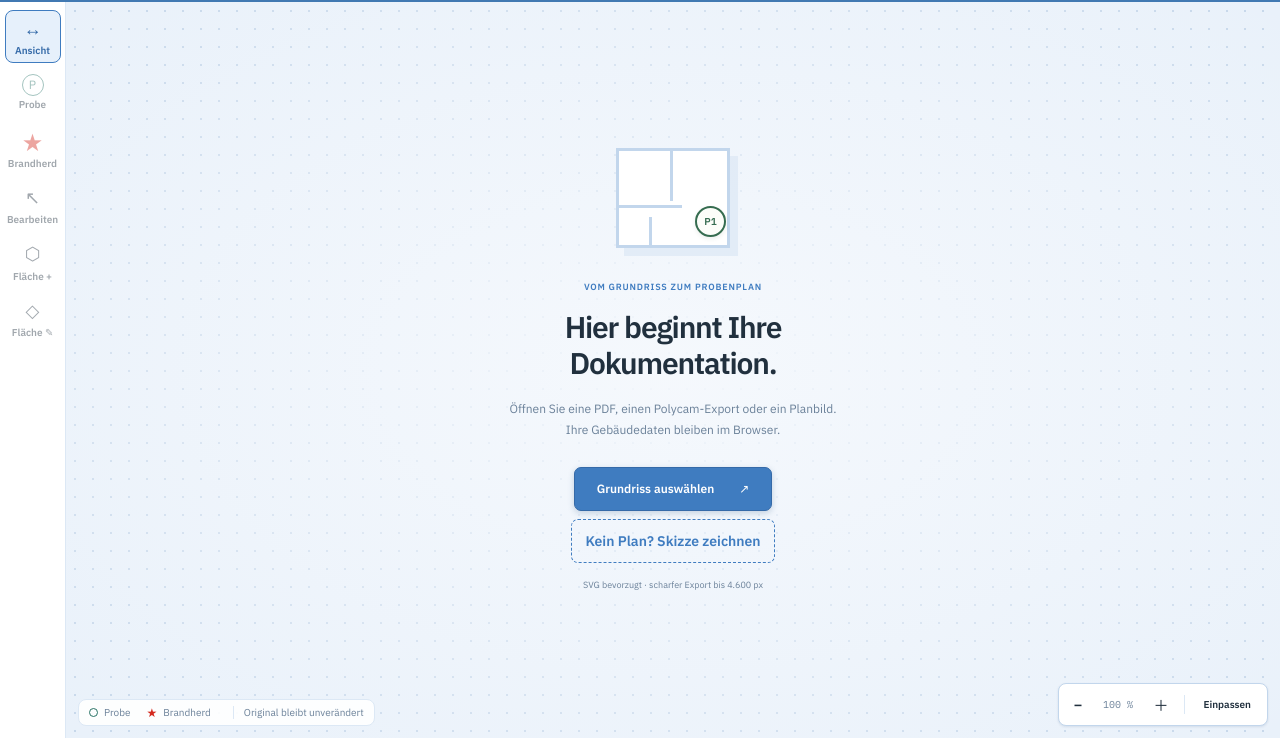
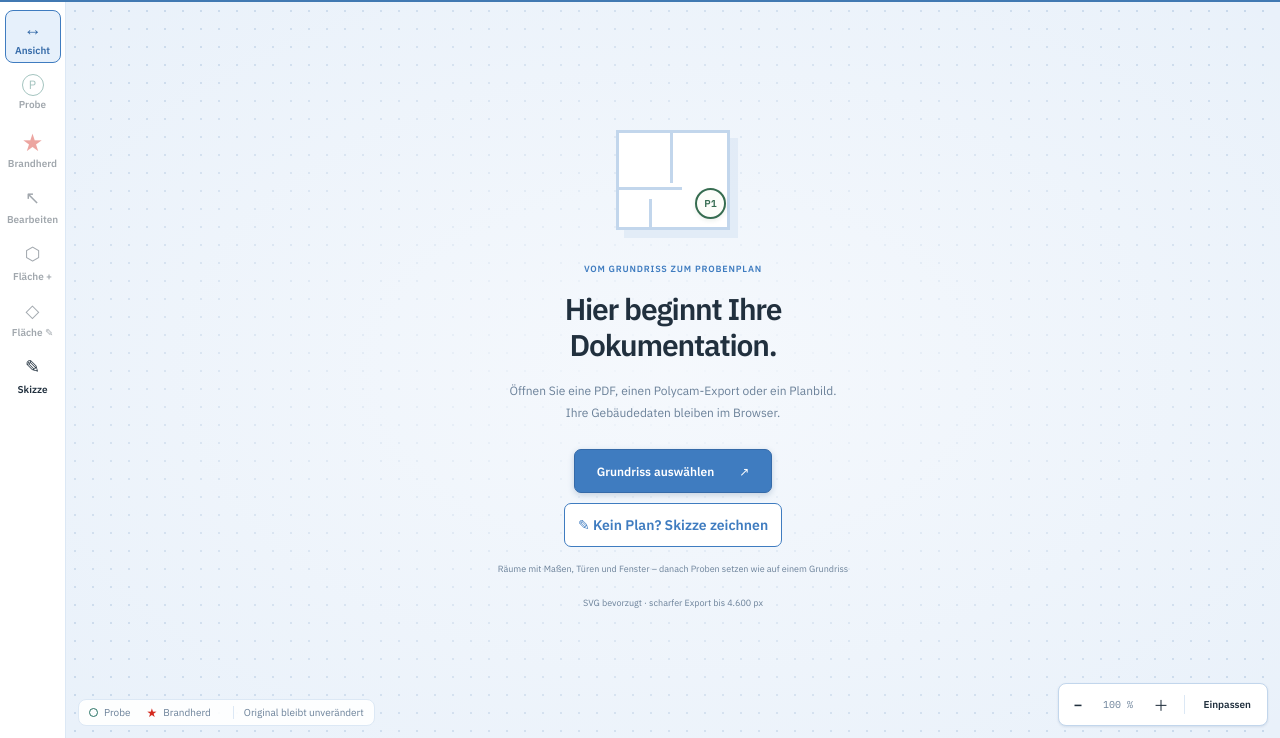
Before and after one commit to kaspersebastian83-dot/Probenplan, a website built with Vite: page index.html in a window 1280 px wide. Shown: the part 62-800 px from the top of the page. Built offline with nearby package versions, Linux system fonts and the light colour scheme.

Commit message:
PlanKit 1.39.0: „✎ Skizze“ immer erreichbar (#67)

```diff
--- a/package.json
+++ b/package.json
@@ -1,6 +1,6 @@
 {
   "name": "probenplan",
-  "version": "1.38.0",
+  "version": "1.39.0",
   "private": true,
   "type": "module",
   "scripts": {
--- a/src/layout.css
+++ b/src/layout.css
@@ -270,7 +270,7 @@ dialog.export-card label.export-check input{width:auto;margin:0}
 #stage[data-mode=warp] #mode-hint{visibility:hidden}
 
 /* Skizze */
-.welcome-sketch{margin-top:8px;background:transparent;border:1px dashed var(--kit-accent);color:var(--kit-accent)}
+.welcome-sketch{margin-top:10px;background:#fff;border:1.5px solid var(--kit-accent);color:var(--kit-accent);font-weight:700}.welcome-sketch-hint{display:block;margin:6px 0 4px}
 #sketch-actions{position:absolute;top:56px;left:50%;transform:translateX(-50%);margin:0;z-index:3;background:#fff;border:1px solid var(--kit-line2);border-radius:8px;box-shadow:0 2px 8px rgba(40,72,116,.15);padding:8px 12px;display:flex;flex-direction:column;gap:6px;width:min(760px,calc(100% - 24px))}
 #sketch-actions[hidden],#sketch-actions [hidden]{display:none!important}
 #sketch-actions .align-row{display:flex;align-items:center;gap:8px;flex-wrap:wrap}
--- a/src/main.ts
+++ b/src/main.ts
@@ -62,7 +62,7 @@ document.querySelector<HTMLDivElement>('#app')!.innerHTML=`
 <button id="help" class="tb" title="Bedienung, Tastenkürzel & Offlinebetrieb">?</button><button id="results-toggle" class="tb" title="Ergebniskarte: Proben nach Bewertung einfärben (K)" aria-pressed="false" data-key="k" disabled>Ergebnisse</button><button id="export-open" class="tb export-btn" title="Bild für das Gutachten exportieren" disabled>↓ Export …</button><button id="panel-toggle" class="tb" title="Liste mit Markierungen, Laborproben und Flächen ein-/ausblenden (L)" aria-pressed="false" aria-controls="side-panel">☰ Liste</button></header>
 <main class="kit-workspace">
 <nav class="rail" aria-label="Werkzeuge"><div class="modes" role="group" aria-label="Werkzeug"><button data-mode="navigate" data-key="v" class="mode active" title="Ansicht bewegen – verschieben & zoomen (V)"><span class="tool-icon">↔</span><span>Ansicht<small>Verschieben & zoomen</small></span></button><button data-mode="sample" data-key="p" class="mode" title="Probe setzen – fortlaufend nummeriert (P)" disabled><span class="tool-icon sample-icon">P</span><span>Probe<small>Fortlaufend nummeriert</small></span></button><button data-mode="fire" data-key="b" class="mode" title="Brandherd setzen (B)" disabled><span class="tool-icon fire-icon">★</span><span>Brandherd<small>Roter Stern</small></span></button><button data-mode="edit" data-key="e" class="mode" title="Markierung bearbeiten – Punkt oder Beschriftung ziehen (E)" disabled><span class="tool-icon">↖</span><span>Bearbeiten<small>Punkt oder Beschriftung ziehen</small></span></button></div></nav>
-<section class="kit-canvas" aria-label="Planarbeitsfläche"><div id="stage"><svg id="drawing" xmlns="http://www.w3.org/2000/svg" aria-label="Grundriss mit Markierungen"><image id="base-plan"/><g id="marks"></g></svg><div id="welcome"><div class="plan-illustration"><span class="mini-wall a"></span><span class="mini-wall b"></span><span class="mini-wall c"></span><span class="mini-point">P1</span></div><span class="eyebrow">VOM GRUNDRISS ZUM PROBENPLAN</span><h2>Hier beginnt Ihre<br>Dokumentation.</h2><p>Öffnen Sie einen Polycam-Export oder ein Planbild.<br>Ihre Gebäudedaten bleiben im Browser.</p><button id="welcome-load" class="primary">Grundriss auswählen <span>↗</span></button><button id="welcome-sketch" class="welcome-sketch">Kein Plan? Skizze zeichnen</button><span class="tiny">SVG bevorzugt · scharfer Export bis 4.600 px</span></div>
+<section class="kit-canvas" aria-label="Planarbeitsfläche"><div id="stage"><svg id="drawing" xmlns="http://www.w3.org/2000/svg" aria-label="Grundriss mit Markierungen"><image id="base-plan"/><g id="marks"></g></svg><div id="welcome"><div class="plan-illustration"><span class="mini-wall a"></span><span class="mini-wall b"></span><span class="mini-wall c"></span><span class="mini-point">P1</span></div><span class="eyebrow">VOM GRUNDRISS ZUM PROBENPLAN</span><h2>Hier beginnt Ihre<br>Dokumentation.</h2><p>Öffnen Sie einen Polycam-Export oder ein Planbild.<br>Ihre Gebäudedaten bleiben im Browser.</p><button id="welcome-load" class="primary">Grundriss auswählen <span>↗</span></button><button id="welcome-sketch" class="welcome-sketch">✎ Kein Plan? Skizze zeichnen</button><span class="tiny welcome-sketch-hint">Räume mit Maßen, Türen und Fenster – danach Proben setzen wie auf einem Grundriss</span><span class="tiny">SVG bevorzugt · scharfer Export bis 4.600 px</span></div>
 <div id="toolbar" class="overlay"><div id="mode-hint" hidden></div><label class="inline-field" id="next-field" title="Nummer der nächsten Probe – vergebene Kennungen bleiben bestehen">Nächste Probe<input id="next" type="number" value="1" min="1" max="999999999" disabled></label><label class="inline-field" id="shape-field" title="Form der nächsten Proben – z. B. PAK Kreis, Chlorid Quadrat, Asbest Raute">Form<select id="next-shape"><option value="circle">○ Kreis</option><option value="square">□ Quadrat</option><option value="diamond">◇ Raute</option></select></label></div>
 <div class="zoom-controls"><button id="zoom-out" aria-label="Verkleinern" title="Verkleinern (−)">−</button><span id="zoom-value">100 %</span><button id="zoom-in" aria-label="Vergrößern" title="Vergrößern (+)">＋</button><span class="divider"></span><button id="fit" title="Gesamten Plan anzeigen (0)">Einpassen</button></div>
 <div class="canvas-footer"><span><span class="legend-circle"></span> Probe</span><span><span class="legend-star">★</span> Brandherd</span><span id="source-info">Original bleibt unverändert</span></div></div><nav id="sheet-strip" class="sheet-strip" aria-label="Pläne des Projekts" hidden><div id="sheet-list" role="tablist" aria-label="Pläne"></div><button id="sheet-add" class="sheet-add" title="Weiteren Plan hinzufügen, z. B. ein Obergeschoss (PDF mit mehreren Seiten: alle auf einmal)">＋ Plan</button><button id="sheet-sketch" class="sheet-add" title="Weiteren Plan als Skizze zeichnen (Räume mit Maßen, Türen)">＋ Skizze</button></nav></section>
@@ -91,12 +91,13 @@ $('plan-name').textContent='PDF, Polycam-ZIP, SVG, PNG oder JPG';
 document.querySelector('#help-dialog ol')!.insertAdjacentHTML('afterend','<h3>Beschriftung</h3><p>Liste → „Beschriftung“, je Plan: <b>Schilder automatisch platzieren</b> – die Probenstelle bleibt exakt, das Schild weicht Text, Linien und anderen Schildern aus (mit Hinweislinie). Ein von Hand gezogenes Schild bleibt fest; „Schilder neu anordnen“ gibt es wieder frei. <b>Messwerte am Plan</b> – in der Ergebniskarte ein Wertkästchen je Probe (Wert wie im Prüfbericht, Einheit, Kategorie), auch in der Exportkarte schaltbar.</p>');
 document.querySelector('#help-dialog ol')!.insertAdjacentHTML('afterend','<h3>Wandansichten (Bohrkerne)</h3><p>Liste → „Wandansichten (Bohrkerne) …“ (Projekt aus der Projektzentrale geöffnet): je Wand, Boden und Decke eine Zeichnung mit den Bohrkernen und je Kern einer Säule T1, T2 … mit Messwert und Farbe der Einordnung, dazu eine Tabelle. Die Kerne kommen aus der neuesten LabelKit-Datei (Wandblatt: Bezeichnung, Tiefe, Material, A/R, Abstand zur Ecke und Höhe über OKFF), die Werte aus dem importierten Prüfbericht über die Probennummer. Ohne Maße steht ein Punkt nach dem Raster 1–9. Eingeordnet wird nur mit einer vorhandenen Skala (VdS, Skala des Projekts oder aus FotoKit) – sonst nur der Wert. Ausgabe als Word-Anlage und Tabelle für Excel (CSV) in „Mitteilungen“.</p>');
 document.querySelector('#help-dialog ol')!.insertAdjacentHTML('afterend','<h3>Raumbuch</h3><p>Liste → „Raumbuch bearbeiten …“: je Raum Befund (Proben mit Messwert und Oberflächenart, Brandherd) und Bewertung nach der Skala der Ergebniskarte – beides berechnet. Sie tragen je Raum Maßnahme und Bemerkung ein; Räume ohne Probe kommen mit Status dazu (Sichtprüfung unauffällig / auffällig, nicht begangen). Der Raum kommt aus LabelKit („Raum / Ort“) oder steht unter „Markierungen“ im Feld „Raum“. Ähnliche Schreibweisen (z. B. „Kü.“ und „Küche“) lassen sich zusammenführen. Ausgabe als Word-Anlage und als Tabelle für Excel (CSV) in „Mitteilungen“. Keine Flächen und Mengen – die Mengenermittlung bleibt beim ausführenden Unternehmen. Der Raum kommt aus „Raum / Ort“ in LabelKit; bei der Bezeichnung nach Handbuch („EG Küche Brandraum Decke“) zählen Geschoss und Raum, Zusatz und Bauteil bleiben bei der Probe. Steht ein eigenes Bauteil dahinter („EG Wohnzimmer Schrank oben“), die Zeilen im Raumbuch zusammenführen.</p><h3>Oberflächenart</h3><p>Aufsicht, Ansicht oder Untersicht je Probe kommt beim „Proben übernehmen“ aus LabelKit (Spalte „Oberflächenart“). Fehlt sie dort, lässt sie sich unter „Markierungen“ wählen; eine Eingabe in PlanKit bleibt auch bei erneutem Import. Am Schild ein Balken unten (Aufsicht), links (Ansicht) oder oben (Untersicht), dazu im Wertkästchen der Ergebniskarte und in der Legende.</p>');
-document.querySelector('#help-dialog ol')!.insertAdjacentHTML('afterend','<h3>Skizze (kein Plan vorhanden)</h3><p>Startseite „Kein Plan? Skizze zeichnen“ oder unten „＋ Skizze“ für ein weiteres Geschoss. <b>Raum</b>: von Ecke zu Ecke aufziehen (Raster 10 cm, Räume rasten an Wänden ein), danach Name, Breite und Tiefe in Metern eintippen. <b>Wand</b>: frei ziehen, auch schräg (15°-Schritte rasten ein, Länge eintippbar). <b>Tür</b>/<b>Fenster</b>: auf eine Wand tippen (Tür 0,90 m mit Aufschlag, Fenster 1,20 m). <b>Text</b>: antippen und eintippen, z. B. „Treppe“. <b>Auswählen</b>: Räume, Wände, Texte ziehen, Ecke unten rechts ändert die Raumgröße, Entf löscht. „Skizze fertig“ schneidet die Zeichenfläche auf die Räume zu; der Maßstab ist automatisch gesetzt. „Skizze“ links bearbeitet sie weiter; Proben bleiben an ihrer Stelle.</p>');
+document.querySelector('#help-dialog ol')!.insertAdjacentHTML('afterend','<h3>Skizze (kein Plan vorhanden)</h3><p>Links in der Werkzeugleiste „✎ Skizze“ (ohne Plan: neue Skizze, sonst als weiterer Plan; auf einer Skizze: bearbeiten), Startseite „Kein Plan? Skizze zeichnen“ oder unten „＋ Skizze“ für ein weiteres Geschoss. <b>Raum</b>: von Ecke zu Ecke aufziehen (Raster 10 cm, Räume rasten an Wänden ein), danach Name, Breite und Tiefe in Metern eintippen. <b>Wand</b>: frei ziehen, auch schräg (15°-Schritte rasten ein, Länge eintippbar). <b>Tür</b>/<b>Fenster</b>: auf eine Wand tippen (Tür 0,90 m mit Aufschlag, Fenster 1,20 m). <b>Text</b>: antippen und eintippen, z. B. „Treppe“. <b>Auswählen</b>: Räume, Wände, Texte ziehen, Ecke unten rechts ändert die Raumgröße, Entf löscht. „Skizze fertig“ schneidet die Zeichenfläche auf die Räume zu; der Maßstab ist automatisch gesetzt. „Skizze“ links bearbeitet sie weiter; Proben bleiben an ihrer Stelle.</p>');
 document.querySelector('#help-dialog ol')!.insertAdjacentHTML('afterend','<h3>Entzerren (Fluchtplan fotografiert)</h3><p>„Entzerren“ (W) links in der Leiste: die vier Ecken des Plans im Foto antippen oder ziehen – 1 oben links, 2 oben rechts, 3 unten rechts, 4 unten links. Die Lupe zeigt die Ecke vergrößert. Seitenverhältnis „wie im Foto“ oder DIN quer/hoch (Fluchtpläne sind meist A3/A4). „Entzerren“ rechnet ein gerades Bild; Proben und Flächen werden mitgerechnet. Ein vorhandener Maßstab und die Nordrichtung werden dabei entfernt und sind neu zu setzen. Rückgängig stellt das Foto wieder her; die Fotodatei selbst bleibt unverändert.</p>');
-document.getElementById('app-version')!.textContent='v1.38.0';
+document.getElementById('app-version')!.textContent='v1.39.0';
 document.querySelector('#help-dialog h2')!.insertAdjacentHTML('afterend','<h3>Neu in PlanKit 1.16.1 · 20.10.2026</h3><p>Projektzentrale und Spektron-Leiste übergeben Projekte jetzt über #projekt im Fragment. Sonderzeichen bleiben erhalten; alte ?projekt-Links funktionieren weiterhin und werden nach dem Laden bereinigt. Projektwechsel laden auch bereits geöffnete App-Fenster neu; eine Warnung vor ungesicherten Eingaben kann den Wechsel abbrechen. Die Anlagenaktion aktion=anlage wird ebenfalls im Fragment übergeben. Installiertes PlanKit nach einer Online-Aktualisierung vollständig schließen und erneut öffnen.</p>');
 const colorOptions=PALETTE.map(c=>`<option value="${c.color}">${c.title} · ${c.suggestion}</option>`).join('');
 document.querySelector('.modes')!.insertAdjacentHTML('beforeend','<button data-mode="area-draw" class="mode" disabled><span class="tool-icon">⬡</span><span>Fläche zeichnen<small>Eckpunkte setzen & abschließen</small></span></button><button data-mode="area-edit" class="mode" disabled><span class="tool-icon">◇</span><span>Fläche bearbeiten<small>Ecken oder ganze Fläche ziehen</small></span></button>');
+document.querySelector('.rail .modes')!.insertAdjacentHTML('afterend','<button id="sketch-tb" type="button"></button>');   // „✎ Skizze“: immer in der Werkzeugleiste, auch ohne Plan
 document.querySelector('.markers-section')!.insertAdjacentHTML('afterend',`<section class="areas-section"><div class="section-heading"><h2>Schadensflächen</h2><span id="area-count" class="count">0</span></div><div id="area-draft" hidden><label>Farbe<select id="draft-color">${colorOptions}</select></label><label>Deckkraft <output id="draft-opacity-value">30 %</output><input id="draft-opacity" type="range" min="5" max="70" value="30"></label><p id="draft-status" class="tiny"></p><div class="inspector-actions"><button id="area-last">Letzten Eckpunkt entfernen</button><button id="area-cancel">Abbrechen</button><button id="area-finish" class="primary">Fläche abschließen</button></div></div><div id="area-list"></div><div id="area-inspector" hidden><label>Kennung<input id="area-label" maxlength="16"></label><label>Bezeichnung<textarea id="area-name" maxlength="160" rows="3"></textarea></label><label>Farbe<select id="area-color">${colorOptions}</select></label><label>Deckkraft <output id="area-opacity-value"></output><input id="area-opacity" type="range" min="5" max="70"></label><p class="tiny">Eckpunkte oder die ganze Fläche im Plan ziehen. Die Bezeichnung bestimmt die gemeinsame Legendenkategorie.</p><button id="area-delete" class="danger wide">Fläche löschen</button></div><p class="tiny">Farben und Bezeichnungen dokumentieren Ihre Eingabe. Sie stellen keine chemische Bewertung oder Freigabe fest.</p></section>`);
 document.body.insertAdjacentHTML('beforeend','<dialog id="area-dialog"><h2>Fläche benennen</h2><p>Vorschlag frei anpassen. Gleich bezeichnete Flächen werden in der Legende gemeinsam aufgeführt.</p><label>Bezeichnung<input id="new-area-name" maxlength="160"></label><div class="dialog-actions"><button id="area-dialog-cancel">Weiterzeichnen</button><button id="area-dialog-save" class="primary">Fläche speichern</button></div></dialog>');
 document.querySelector('#help-dialog ol')!.insertAdjacentHTML('afterend','<h3>Schadensflächen & Legende</h3><p>„Fläche zeichnen“ wählen, Farbe und Deckkraft einstellen (Standard 30 %) und mindestens drei Eckpunkte in den Plan tippen. „Fläche abschließen“ öffnet die frei bearbeitbare Bezeichnung. „Letzten Eckpunkt entfernen“ korrigiert die Kontur; „Abbrechen“ verwirft den Entwurf. Zum Verschieben der Ansicht können Sie zwischendurch „Ansicht bewegen“ wählen. Zwei Finger und das Mausrad zoomen, ohne Eckpunkte zu setzen.</p><p>Unter „Fläche bearbeiten“ oder über die Flächenliste auswählen. Die sichtbaren Eckpunkte oder die ganze Fläche ziehen. Kennung, Bezeichnung, Farbe und Deckkraft sind nachträglich bearbeitbar. Kreuzende Konturen werden abgewiesen. Rückgängig/Wiederherstellen gilt auch für Flächen. Ein Zuschnitt muss sämtliche Eckpunkte und Probenpunkte enthalten. Unfertige Entwürfe vor Vorbereitung, Sicherung oder Export abschließen oder abbrechen.</p><p>Der Export ordnet nur verwendete Flächenbezeichnungen automatisch in einem weißen Legendenbereich an. Gleiche Bezeichnungen (unabhängig von Groß-/Kleinschreibung) erscheinen einmal; unterschiedliche Farben oder Deckkräfte werden dort mit den zugehörigen Kennungen gezeigt. Konturmuster und Kennungen helfen bei geringer Farbsättigung. Farben und Vorschlagstexte sind ausschließlich manuelle Dokumentation, keine automatische Schadstoffbewertung oder Freigabe.</p>');
@@ -402,6 +403,9 @@ async function newSketch(asSheet:boolean){
 $('welcome-sketch').onclick=()=>void newSketch(false);
 $('sheet-sketch').onclick=()=>void newSketch(true);
 $('sketch-edit').onclick=startSketch;
+// „✎ Skizze“ in der Werkzeugleiste, immer erreichbar: ohne Plan eine neue Skizze, sonst eine Skizze als weiteren Plan
+// (auf einer Skizze übernimmt „✎ Skizze“ aus „Plan vorbereiten“ das Bearbeiten).
+$('sketch-tb').onclick=()=>{if(!project)void newSketch(false);else if(project.plan.sketch)startSketch();else void newSketch(true);};
 $('sketch-done').onclick=()=>{const s=sketching?.s,n=s?s.rooms.length+s.walls.length:0;endSketch();toast(n?'Skizze fertig. Jetzt Proben setzen (P). „Skizze“ links bearbeitet sie weiter.':'Die Skizze ist noch leer. „Skizze“ links öffnet sie wieder.');};
 document.querySelectorAll<HTMLButtonElement>('[data-sketch-tool]').forEach(b=>b.onclick=()=>{if(!sketching)return;sketching.tool=b.dataset.sketchTool as SketchTool;sketching.draft=null;sketching.draftWall=null;renderSketch();});
 const sketchTry=(fn:()=>void)=>{try{fn();previewSketch();commitSketch();}catch(e){if(sketching&&project?.plan.sketch)sketching.s=extendSketch(project.plan.sketch);previewSketch();renderSketch();toast(e instanceof Error?e.message:String(e),true);}};
@@ -466,6 +470,7 @@ function render(){
   $('preparation').hidden=!p;
   ['rotate-left','rotate-right','crop-start','align-start','warp-start'].forEach(id=>$<HTMLButtonElement>(id).disabled=busy||cropping||!p||!!p.plan.sketch);   // Skizzen werden über „Skizze“ bearbeitet
   $('sketch-edit').hidden=!p?.plan.sketch;$<HTMLButtonElement>('sketch-edit').disabled=busy||cropping;
+  {const b=$<HTMLButtonElement>('sketch-tb');b.hidden=!!p?.plan.sketch;b.disabled=busy||cropping;b.title=!p?'Kein Plan vorhanden? Skizze zeichnen: Räume mit Maßen, Türen und Fenster':'Skizze als weiteren Plan zeichnen (z. B. ein Geschoss ohne Grundriss)';}
   ['load','open-project','save-project'].forEach(id=>$<HTMLButtonElement>(id).disabled=busy||(cropping&&!(id==='save-project'&&sketching&&!sketching.drag))||(id==='save-project'&&!p));   // Skizze: jeder Schritt ist schon übernommen, Speichern bleibt möglich
   document.querySelectorAll<HTMLButtonElement>('[data-mode]').forEach(b=>b.disabled=cropping||(!p&&b.dataset.mode!=='navigate'));
   $<HTMLButtonElement>('undo').disabled=!undoable()||!!draftPoints.length||!history.past.length;$<HTMLButtonElement>('redo').disabled=!undoable()||!!draftPoints.length||!history.future.length;
@@ -707,6 +712,7 @@ railLabel('crop-start','⌗','Zuschnitt','Bildausschnitt zuschneiden (C)','c');
 railLabel('align-start','∡','Ausrichten','Plan fein drehen und am Raster ausrichten (A)','a');
 railLabel('warp-start','⏢','Entzerren','Schräg fotografierten Plan über vier Ecken gerade rechnen (W)','w');
 railLabel('sketch-edit','✎','Skizze','Skizze bearbeiten: Räume und Türen');
+railLabel('sketch-tb','✎','Skizze','Kein Plan vorhanden? Skizze zeichnen: Räume mit Maßen, Türen und Fenster');
 for(const [mode,key,text,title] of [['area-draw','f','Fläche +','Schadensfläche zeichnen (F)'],['area-edit','g','Fläche ✎','Schadensfläche bearbeiten (G)']] as const){const b=document.querySelector<HTMLButtonElement>(`[data-mode="${mode}"]`);if(!b)continue;b.dataset.key=key;b.title=title;const label=b.querySelector('span:last-child');if(label)label.firstChild!.textContent=text;}
 document.querySelector('#help-dialog h2')!.insertAdjacentHTML('afterend','<h3>Tastenkürzel</h3><p><b>V</b> Ansicht · <b>P</b> Probe · <b>B</b> Brandherd · <b>E</b> Bearbeiten · <b>F</b> Fläche zeichnen · <b>G</b> Fläche bearbeiten · <b>R</b>/<b>Umschalt+R</b> drehen · <b>C</b> zuschneiden · <b>A</b> ausrichten · <b>L</b> Liste ein/aus · <b>+</b>/<b>−</b> Zoom · <b>0</b> Einpassen · <b>&lt;</b>/<b>&gt;</b> Punktgröße · <b>Bild↑</b>/<b>Bild↓</b> Plan wechseln · <b>Strg+Z</b> rückgängig · <b>Entf</b> löschen · <b>Esc</b> abwählen</p>');
 const PANEL_KEY='plankit:panel';
```
Also changed, not shown: tests/skizze.mjs (+5 -0 lines), CHANGELOG.md, README.md.
